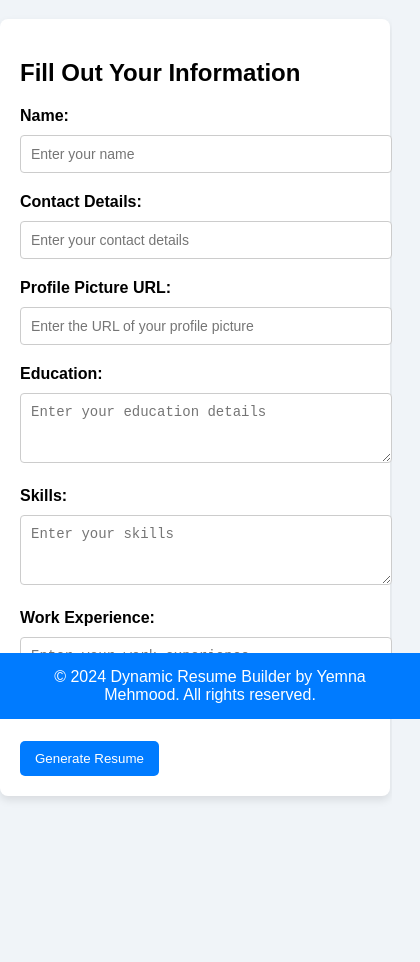
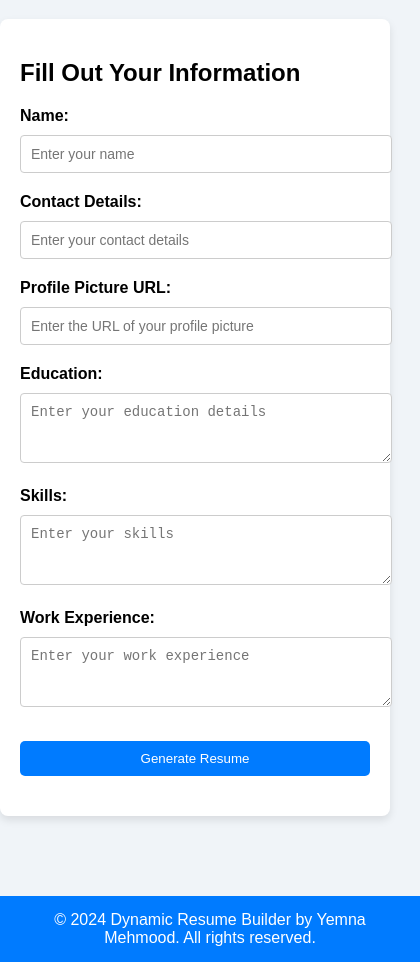
Before and after one commit to Yemnamehmood/Dynamic-Resume-builder, a plain HTML site: page index.html in a window 390 px wide. Shown: the part 125-1087 px from the top of the page, 420 px wide, since content can reach past the window. Before the commit the page ends 941 px from the top, so only its background shows below. Drawn offline with Linux system fonts and the light colour scheme.

Commit message:
Update index.html

```diff
--- a/index.html
+++ b/index.html
@@ -62,6 +62,8 @@
             color: white;
             cursor: pointer;
             margin-top: 10px;
+            width: 100%; /* Make button full width on mobile */
+            box-sizing: border-box; /* Include padding in width calculation */
         }
 
          .button:hover {
@@ -93,7 +95,25 @@
              width: 100%;
              bottom: 0;
         }
+
+          /* Media query for smaller screens */
+           @media (max-width: 768px) {
+           .form-container {
+                  margin-bottom: 80px; /* Ensure there's space for the footer */
+               }
+             .button {
+                  margin-bottom: 20px; /* Add space below the button */
+              }
+              .footer {
+                   position: relative; /* Make footer static on mobile to avoid overlap */
+                    margin-top: 20px;
+              }
+        }
+
+
     </style>
+
+
 </head>
 <body>
     <div class="header">
```
Lines whose indentation alone changed are shown as unchanged.
